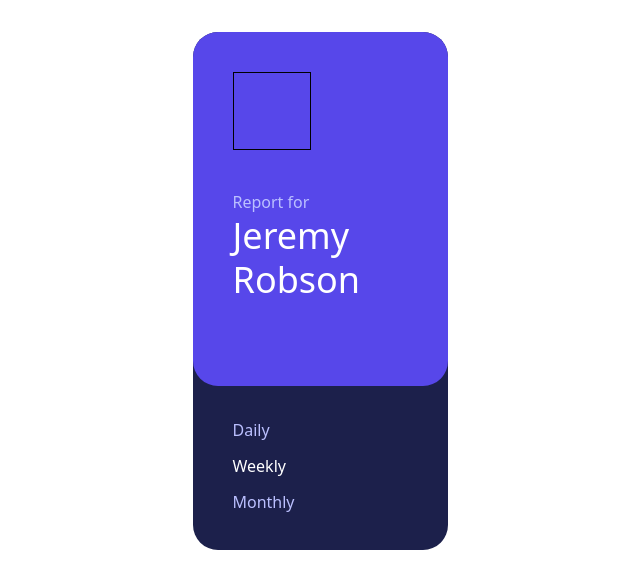
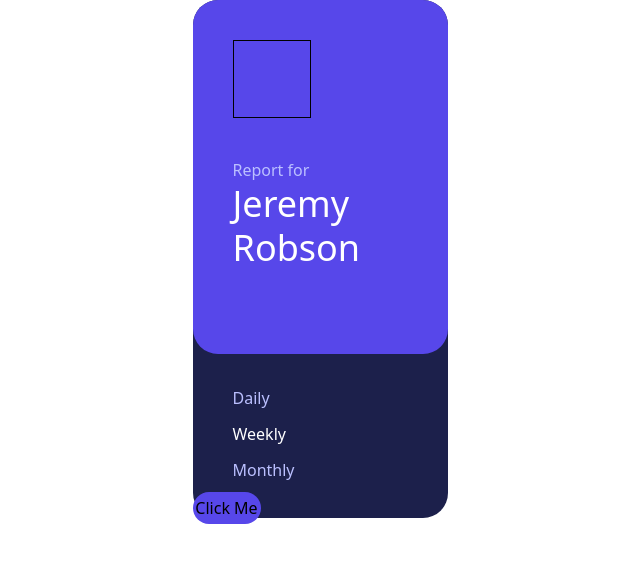
Before and after one commit to MASUR89/Tailwindcss, a React app in the folder tailwind/: page / in a window 1280 px wide. Shown: the top 588 px of the page, without its empty margins (320-960 px from the left). Built offline with nearby package versions, Linux system fonts and the light colour scheme; the HTML template or start-up script is replaced by a standard one.

Commit message:
styled-components

```diff
--- a/tailwind/package.json
+++ b/tailwind/package.json
@@ -13,6 +13,7 @@
     "@tailwindcss/vite": "^4.1.17",
     "react": "^19.2.0",
     "react-dom": "^19.2.0",
+    "styled-components": "^6.1.19",
     "tailwindcss": "^4.1.17"
   },
   "devDependencies": {
--- a/tailwind/src/App.tsx
+++ b/tailwind/src/App.tsx
@@ -1,10 +1,17 @@
-import './App.css'
+import styled from 'styled-components'
 
 
 const App = () => {
 
+  const Toto = styled.button`
+    background-color: #5747EA;
+    width: 68px;
+    height: 32px;
+    border-radius: 16px;`
+
 
   return (
+
     <div className='w-[255px] h-[518px] bg-[#1c204b] rounded-[25px] flex flex-col m-auto'>
       <div className='w-[255px] h-[354px] flex items-start
       bg-[#5747EA] rounded-[25px] flex-col'>
@@ -20,8 +27,10 @@ const App = () => {
           <h3 className='text-white mt-3'>Weekly</h3>
           <h3 className='text-[#bbc0ff] mt-3'>Monthly</h3>
         </div>
+        <Toto>Click Me</Toto>
       </div>
     </div>
+
   )
 }
 
```
Also changed, not shown: 1 other file (tests, documents, lock files or other folders).
